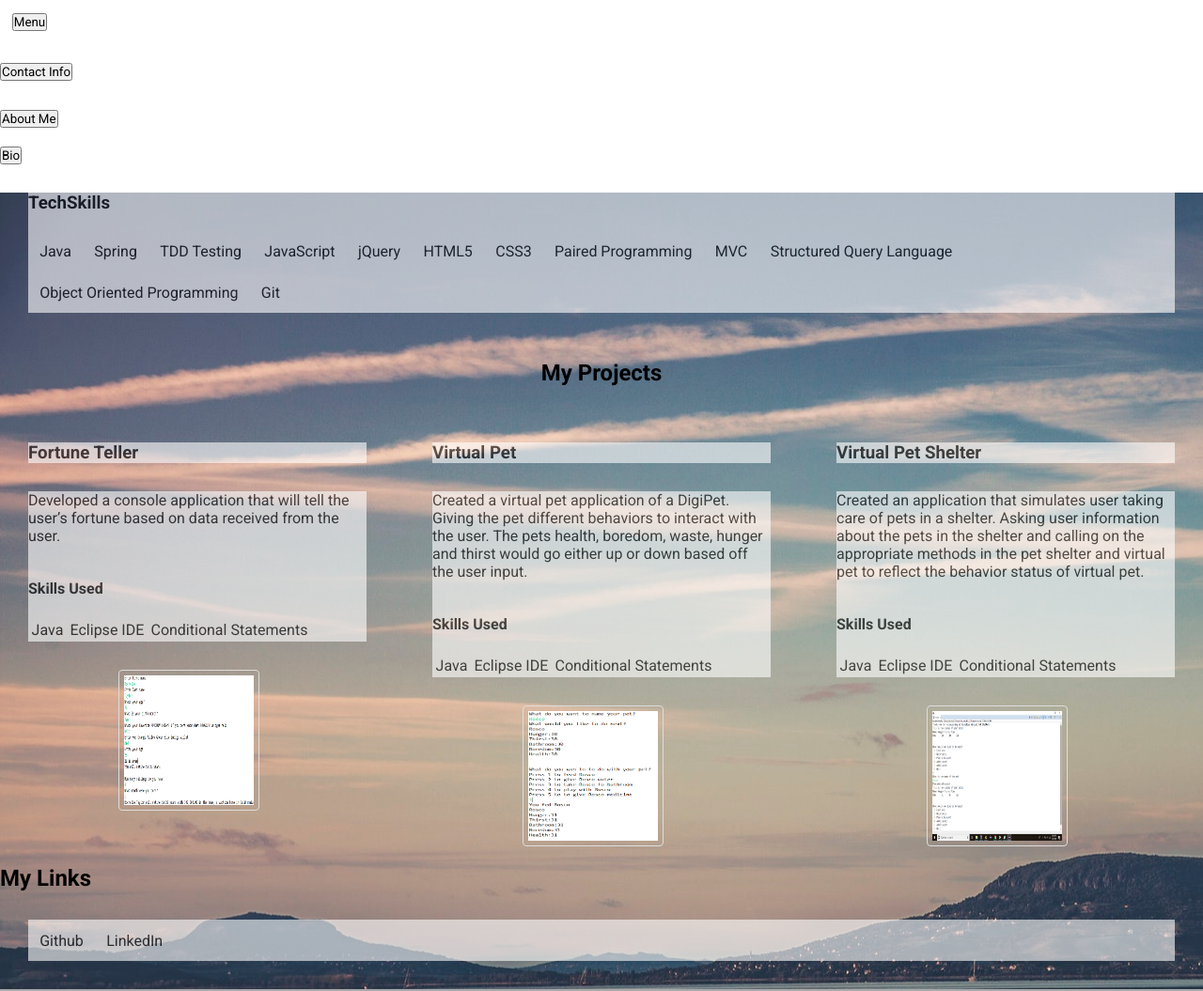
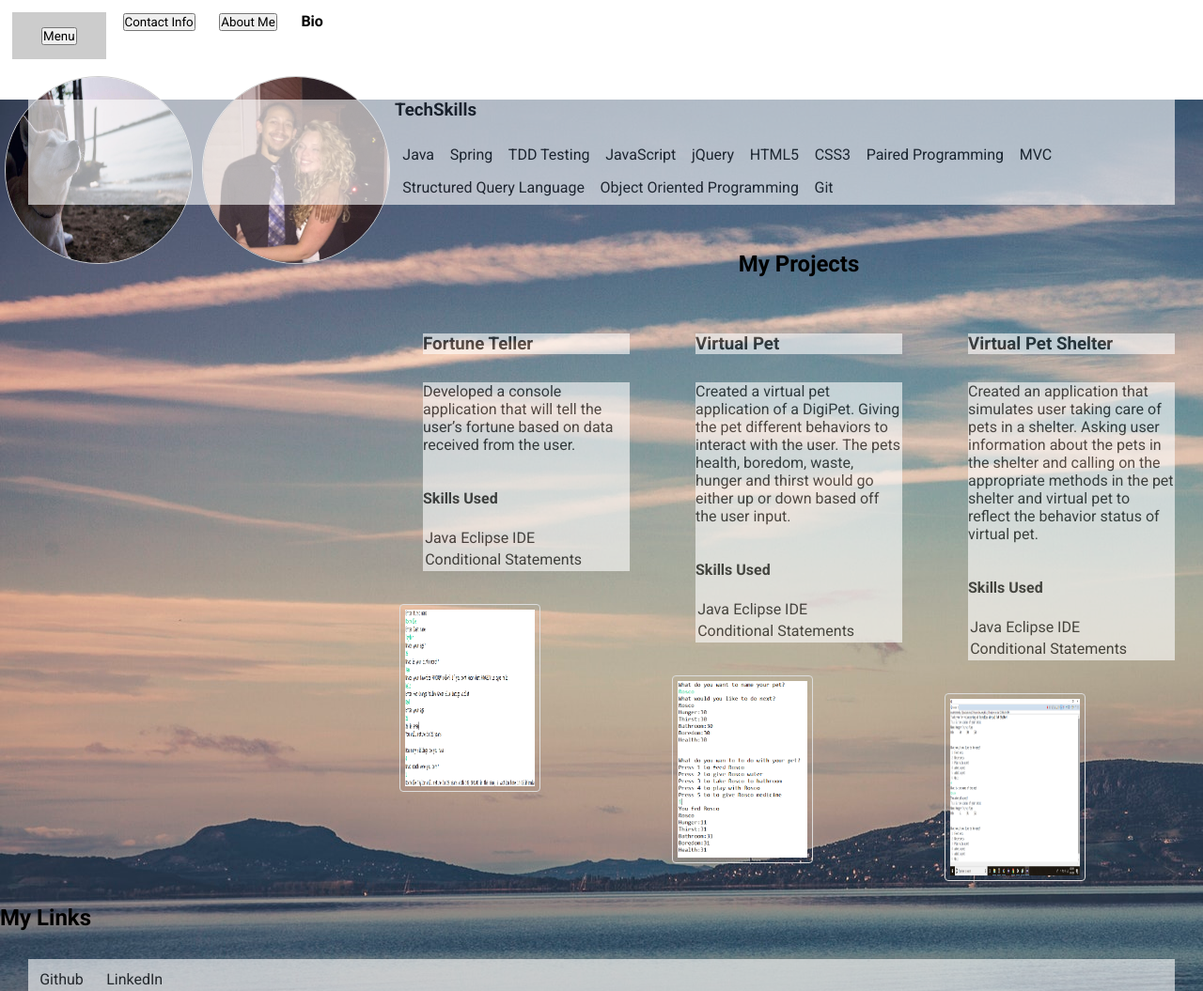
Before and after one commit to RochelleTaylor/RochelleTaylor.github.io, a plain HTML site: page index.html in a window 1280 px wide. Shown: the top 1055 px of the page at 94% size. Drawn offline with Linux system fonts and the light colour scheme.

Commit message:
sundaynight

```diff
--- a/index.html
+++ b/index.html
@@ -9,36 +9,40 @@
     <link rel="stylesheet" href="./layout.css">
     <link rel="stylesheet" href="./style.css">
 </head>
-        <body>
+      <body>
         <section>
             <ul class="nav">
+            <div class = "wrapper">
                 <li class="menu-button"><button>Menu</button></li>
-                <li class="hidden"><a href="#about-me">About</a></li>
+                <li class="contact-info-button"><button>Contact Info</button>
+                <li class="myBtn"><button>About Me</button>
+                <li class="about-me-button">Bio</button>
                 <li class="hidden"><a href="#tech-skills">Skills</a></li>
                 <li class="hidden"><a href="#bio">Bio</a></li>
                 <li class="hidden"><a href="#contact">Contact</a></li>
                 <li class="hidden"><a href="#projects">Projects</a></li>
                 <li class="hidden"><a href="#links">Links</a></li>
             </ul>
+            <img src="images/rosco.png" alt="rosco" width="200" height="100">
+            <img src="images/MyPic3.jpg" alt="pic3" width="200" height="100">
+
         </section>
          <section>
-                <h2 id="contact"></h2>
-                <button class="contact-info-button">Contact Info</button>
-                <div class="transbox">
+         <div class="wrapper"></div>
+            <h2 id="contact"></h2>
+          <div class="transbox">
                 <p class="hidden" id="contact-info-description">Cell: 614-625-7811
                  Email: RochelleTaylor614@gmail.com</p>
              </section>
         <section>
-        <button id="myBtn">About Me</button>
-        <div id="myModal" class="modal">
+       <div id="myModal" class="modal">
             <div class="modal-content">
              <button class="modal-content-button"></button><span class="close">&times;</span>
             <p>Apprentice in an accelerated Software Development program learning full stack development with an emphasis in Java, JavaScript and CSS. I transitioned from healthcare into tech to further my growth and expand my knowledge. In my free time I enjoy working on creating apps, building websites and being creative while earning my certificate to become a Software Developer.</p>
         </div>
             </section>
           <section>
-                <h2 id = "bio"></h2>
-                <button class="about-me-button">Bio</button>
+                <h2 id = "about-me-button"></h2>
                <div class="transbox">
                 <p class="hidden" id="about-me-description">I was born in Marysville Ohio, Januray 24th. I lived in a small town called West-Liberty until the age of 13. My mother moved my brother and I to Columbus to better our education and give us more opportunites. After Highschool, I attended Columbus State to continue my education in healthcare. After a couple years I decided to transfer into tech and pursue my interest in Software Development. I am a dog mom of a Shiba Inu named Rosco who brings me so much joy. I enjoy cooking, reading,traveling, playing board games and listening to music. I am so excited where my life is headed and transforming into the tech industry. I cant wait to see what the future holds!</p>
             </section>
--- a/style.css
+++ b/style.css
@@ -199,3 +199,68 @@ img {
     margin-right: auto;
     width: 50%;
 }
+.wrapper {
+    text-align: center;
+}
+
+.menu-button {
+    position: top;
+    top: 50%;
+}
+contact-info-button {
+    display: block;
+    float: left;
+    height: 50px;
+    width: 100px;
+    margin-right: 5px;
+/*    background-image: url(./images/button_left.png);
+*/    background-color: #ccc;
+    text-align: center;
+    line-height: 50px;
+    text-decoration: none;
+}
+
+img {
+    display: grid;
+    margin: 5px;
+    border: 1px solid #ccc;
+    float: left;
+    width: 180px;
+    border-radius: 80%;
+    vertical-align: middle;
+    width: 200px;
+    height: 200px;
+}
+.menu-button{
+     display: block;
+    float: left;
+    height: 50px;
+    width: 100px;
+    margin-right: 5px;
+/*    background-image: url(./images/button_left.png);
+*/    background-color: #ccc;
+    text-align: center;
+    line-height: 50px;
+    text-decoration: none;
+}
+/*.contact-info-button{
+     display: block;
+    float: center;
+    height: 100px;
+    width: 100px;
+    margin-right: 5px;
+    background-image: url(./images/button_left.png);
+    background-color: #ccc;
+    text-align: center;
+    line-height: 50px;
+    text-decoration: none;
+}*/
+
+
+li a:hover {
+    background-color: #111;
+}
+
+.active {
+    background-color: red;
+}
```
